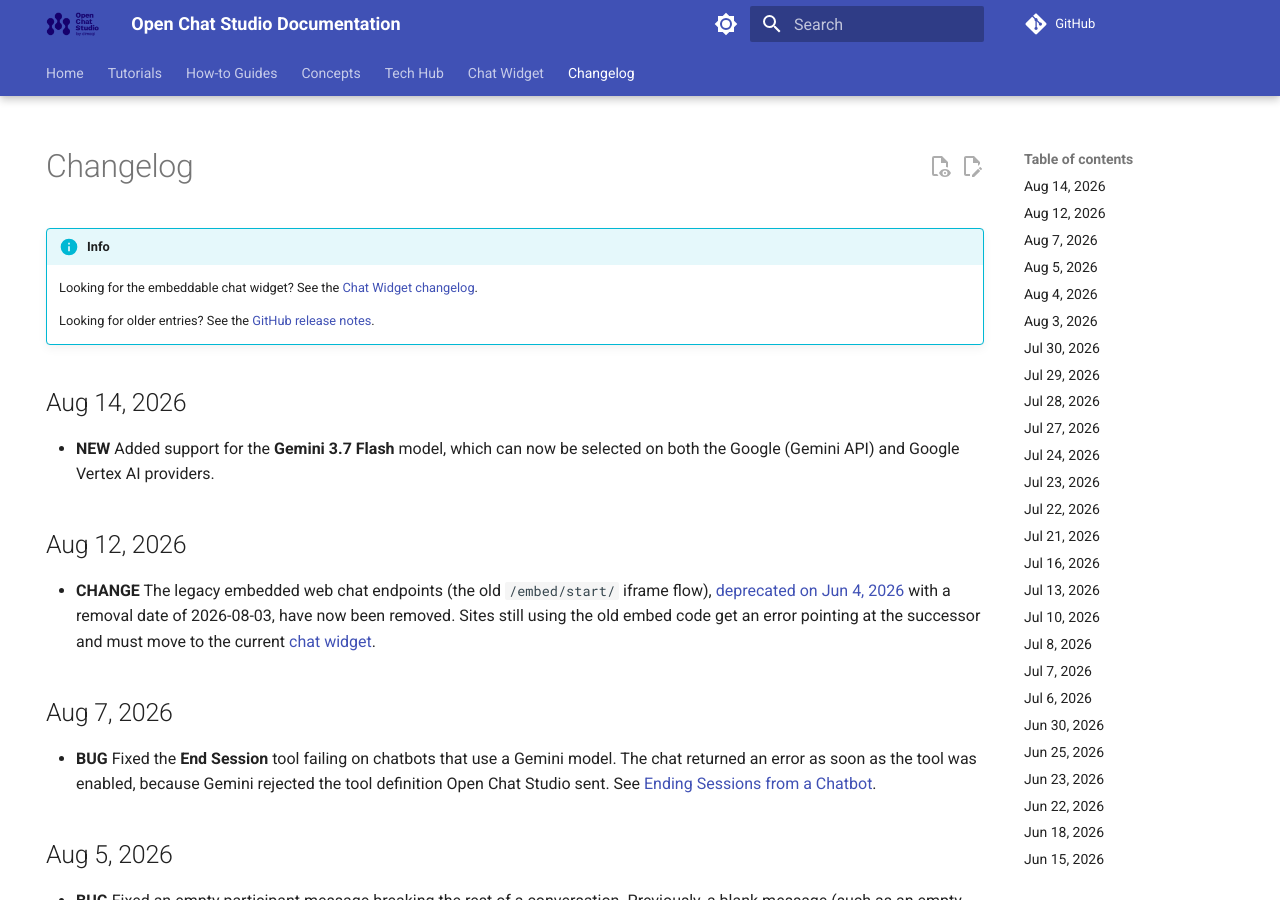
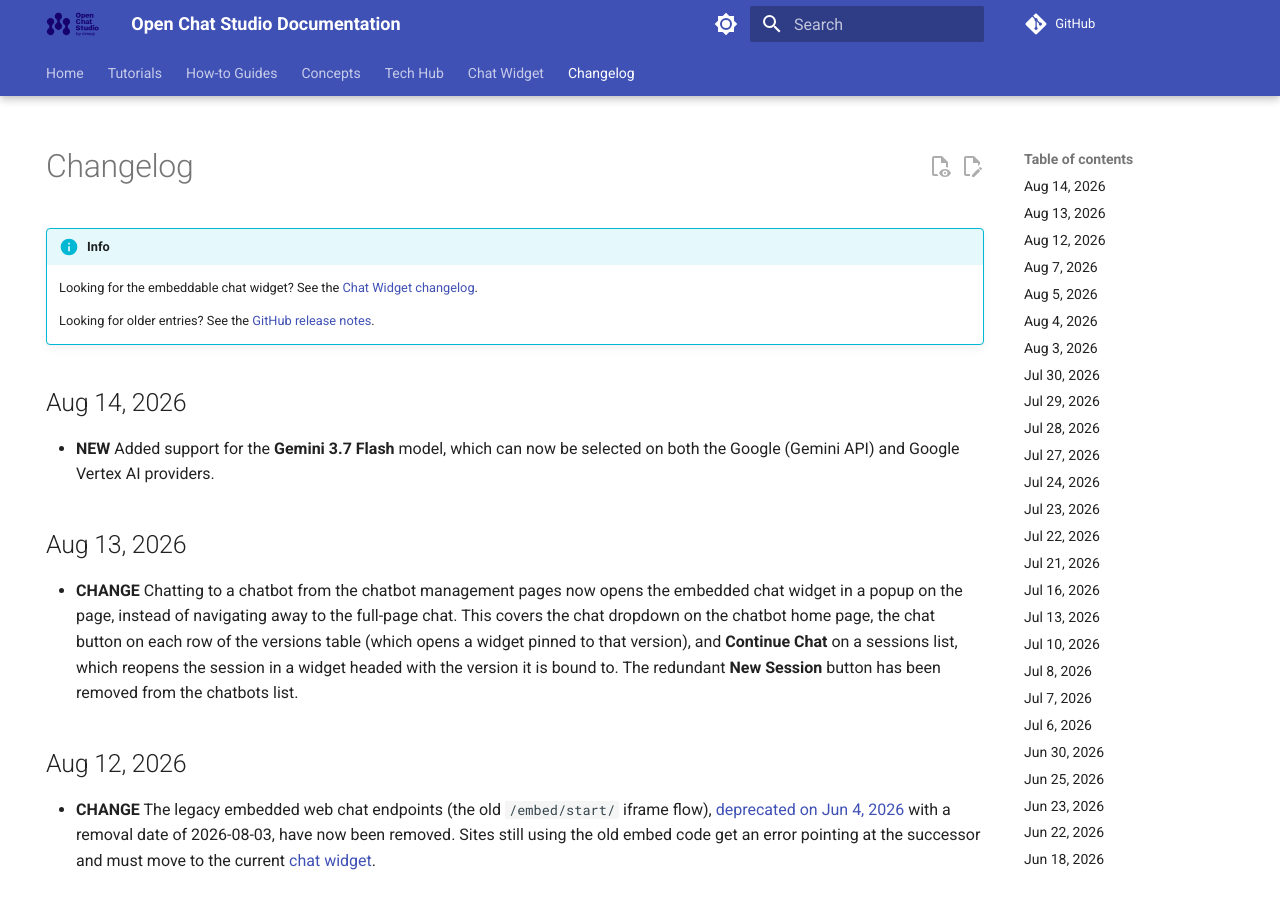
Before and after one commit to dimagi/open-chat-studio-docs, an MkDocs documentation site: the page built from docs/changelog.md, in a window 1280 px wide and 900 px high. Built offline with MkDocs 1.6.1 and Material for MkDocs 9.7.7, drawn with Linux system fonts in a browser that asks for light colours; a script that is not in the unit is left out; comment, search, counter and statistics services are not loaded.

Commit message:
update changelog and docs from OCS PR #4180

```diff
--- a/docs/changelog.md
+++ b/docs/changelog.md
@@ -13,6 +13,9 @@ hide:
 
 ## Aug 14, 2026
 * **NEW** Added support for the **Gemini 3.7 Flash** model, which can now be selected on both the Google (Gemini API) and Google Vertex AI providers.
+
+## Aug 13, 2026
+* **CHANGE** Chatting to a chatbot from the chatbot management pages now opens the embedded chat widget in a popup on the page, instead of navigating away to the full-page chat. This covers the chat dropdown on the chatbot home page, the chat button on each row of the versions table (which opens a widget pinned to that version), and **Continue Chat** on a sessions list, which reopens the session in a widget headed with the version it is bound to. The redundant **New Session** button has been removed from the chatbots list.
 
 ## Aug 12, 2026
 * **CHANGE** The legacy embedded web chat endpoints (the old `/embed/start/` iframe flow), [deprecated on Jun 4, 2026](#jun-4-2026) with a removal date of 2026-08-03, have now been removed. Sites still using the old embed code get an error pointing at the successor and must move to the current [chat widget](chat_widget/index.md).
```
